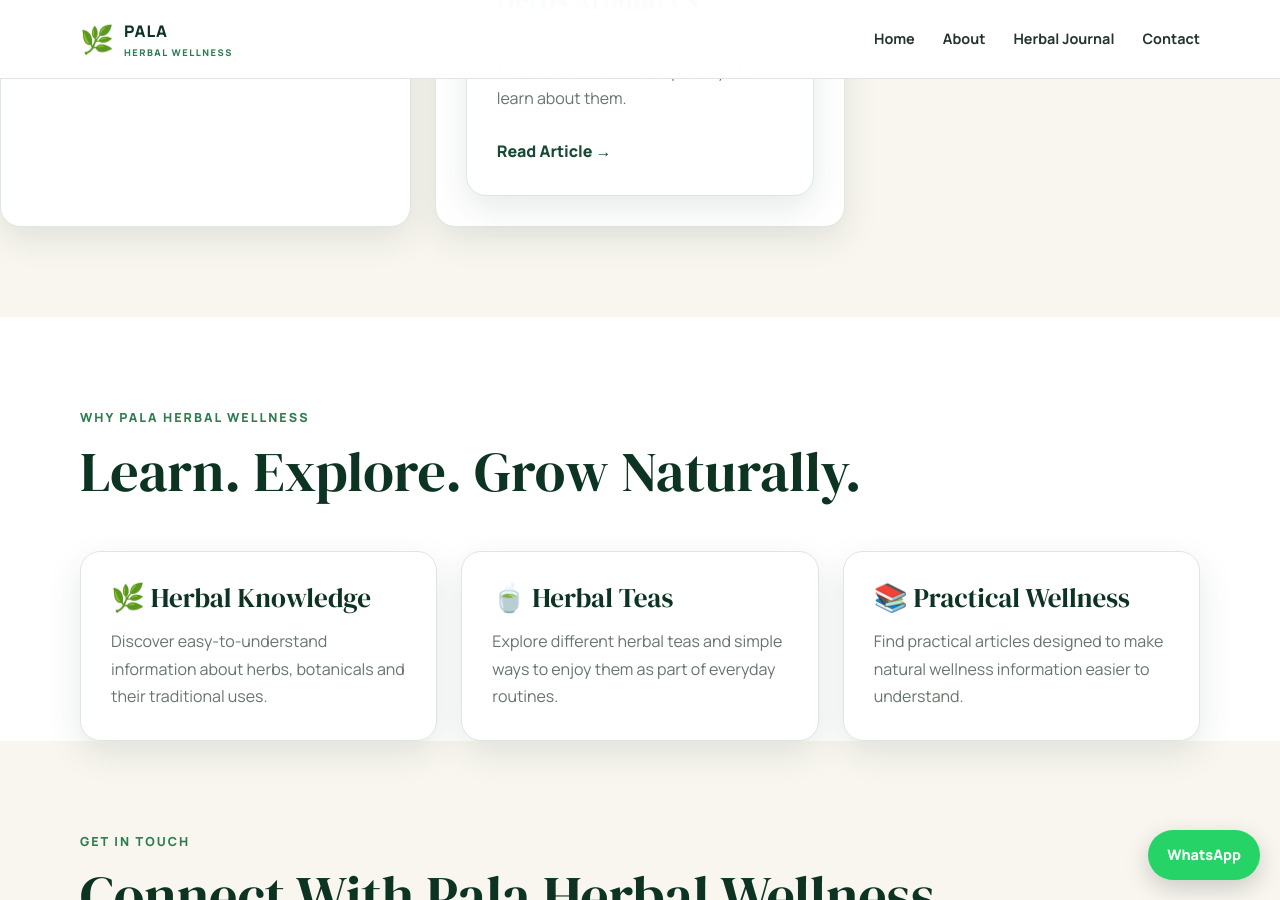
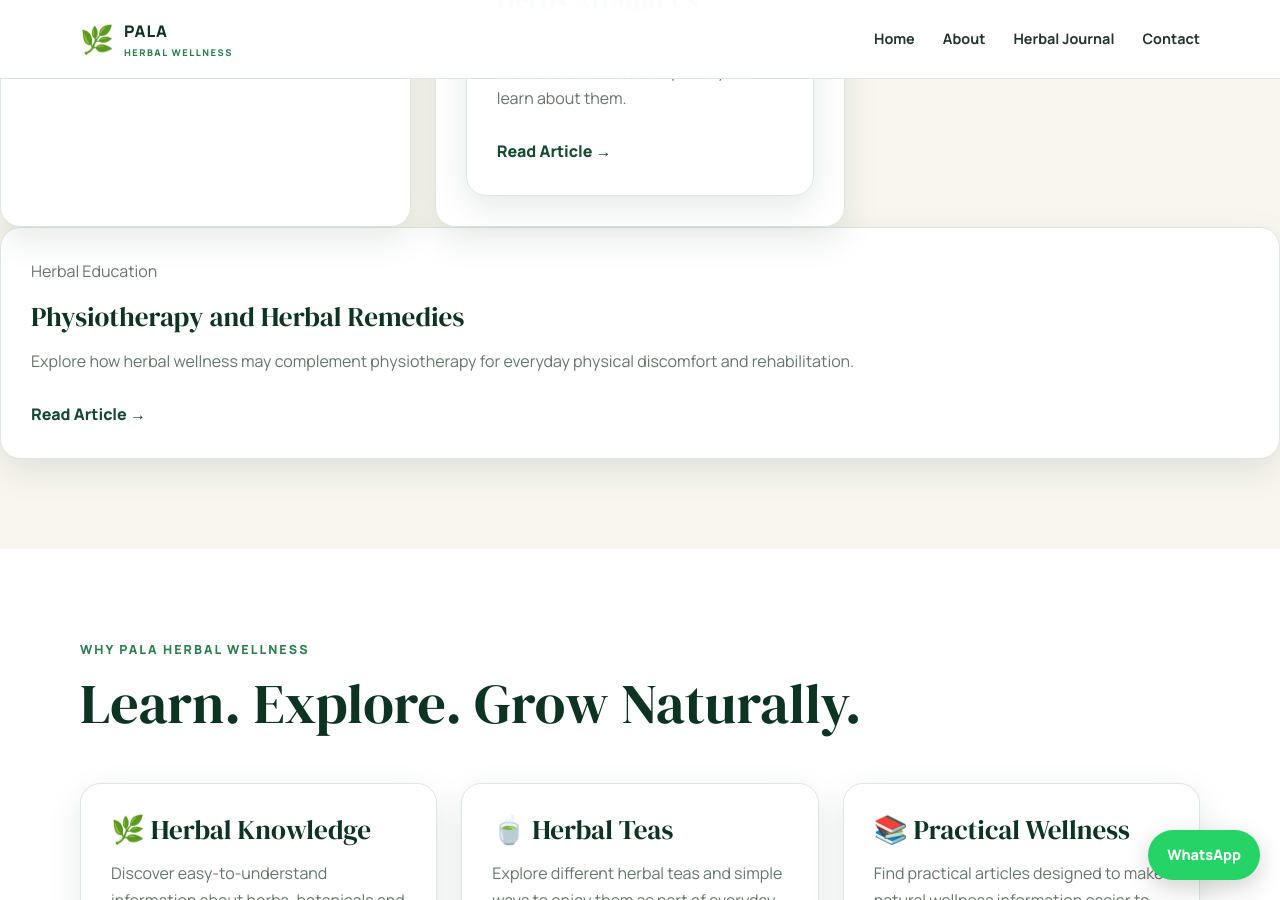
Before and after one commit to mzaeonly-maker/pala-herbal-wellness.github.io, a Jekyll site: the page built from index.html, in a window 1280 px wide and 900 px high, scrolled down 1769 px. Built offline with Jekyll 4.4.1, drawn with Linux system fonts in a browser that asks for light colours.

Commit message:
Update index.html

```diff
--- a/index.html
+++ b/index.html
@@ -65,6 +65,14 @@ title: Pala Herbal Wellness
 </article>
     </div>
   </div>
+  <article class="journal-card">
+  <p class="card-category">Herbal Education</p>
+  <h3>Physiotherapy and Herbal Remedies</h3>
+  <p>
+    Explore how herbal wellness may complement physiotherapy for everyday physical discomfort and rehabilitation.
+  </p>
+  <a href="2026/10/05/physiotherapy-and-herbal-remedies/">Read Article →</a>
+</article>
 </section> <section class="section">
   <div class="section-inner">
     <p class="eyebrow">WHY PALA HERBAL WELLNESS</p>
```
